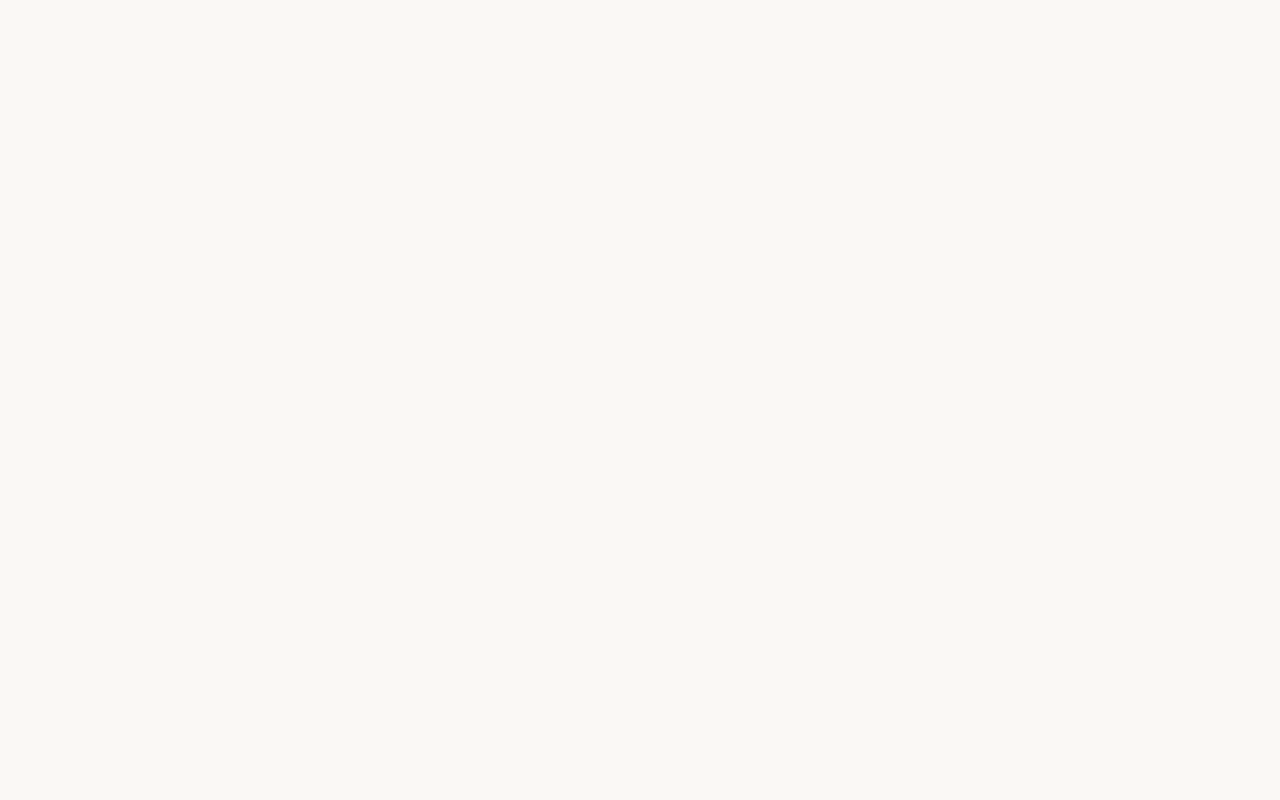
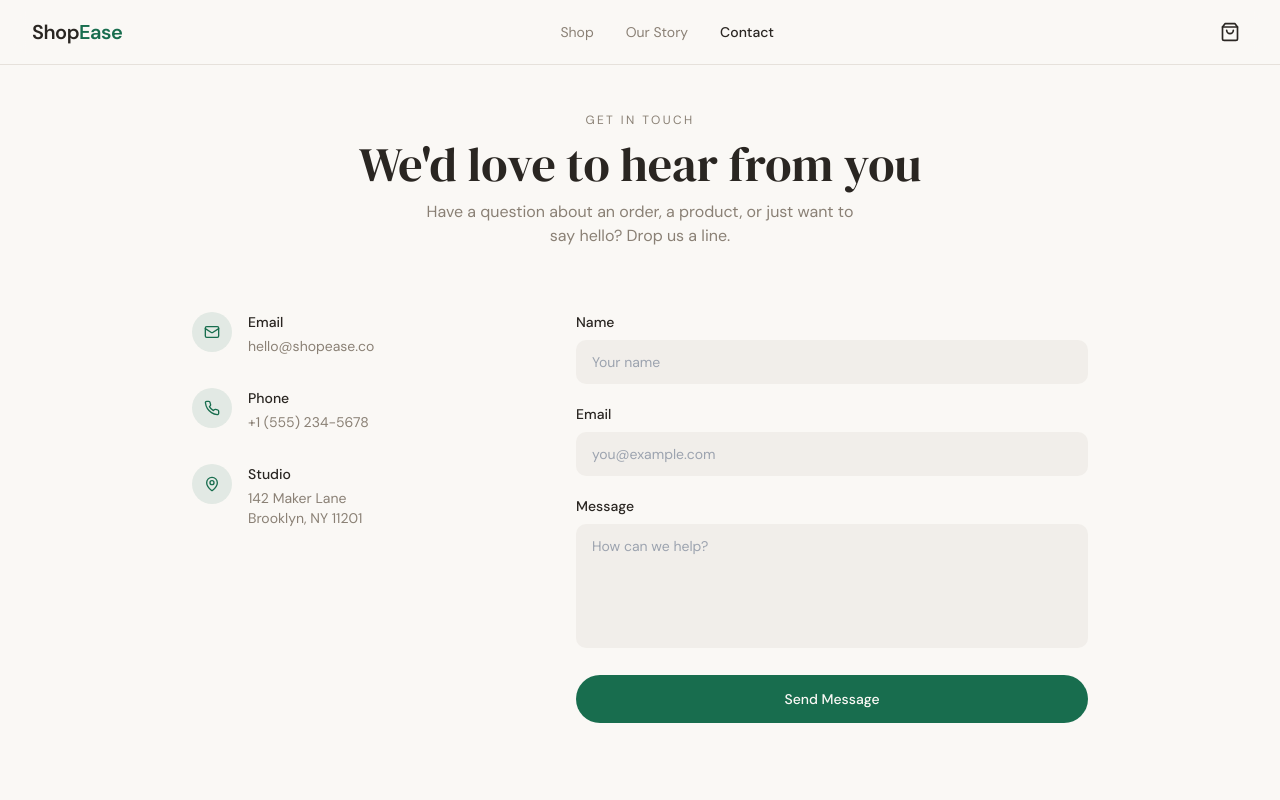
Before and after one commit to Sreelatha-Vallabhaneni/ShopEase, a React (Vite) app: page /contact in a window 1280 px wide. Before the commit this address had no page. Shown: the top 800 px of the page. Built offline with nearby package versions, Linux system fonts and the light colour scheme.

Commit message:
created contact page

```diff
--- a/src/App.tsx
+++ b/src/App.tsx
@@ -7,6 +7,7 @@ import { CartProvider } from "@/context/CartContext";
 import Index from "./pages/Index.tsx";
 import ProductDetail from "./pages/ProductDetail.tsx";
 import About from "./pages/About.tsx";
+import Contact from "./pages/Contact.tsx";
 
 const queryClient = new QueryClient();
 
@@ -21,6 +22,7 @@ const App = () => (
             <Route path="/" element={<Index />} />
             <Route path="/product/:id" element={<ProductDetail />} />
             <Route path="/about" element={<About />} />
+            <Route path="/contact" element={<Contact />} />
           </Routes>
         </BrowserRouter>
       </CartProvider>
--- /dev/null
+++ b/src/pages/Contact.tsx
@@ -0,0 +1,122 @@
+import { Mail, MapPin, Phone } from "lucide-react";
+import { useState } from "react";
+import Navbar from "@/components/Navbar";
+import CartDrawer from "@/components/CartDrawer";
+import Footer from "@/components/Footer";
+import { toast } from "sonner";
+
+const Contact = () => {
+  const [form, setForm] = useState({ name: "", email: "", message: "" });
+  const [sending, setSending] = useState(false);
+
+  const handleSubmit = (e: React.FormEvent) => {
+    e.preventDefault();
+    setSending(true);
+    setTimeout(() => {
+      setSending(false);
+      toast.success("Message sent! We'll get back to you soon.");
+      setForm({ name: "", email: "", message: "" });
+    }, 1200);
+  };
+
+  return (
+    <div className="min-h-screen">
+      <Navbar />
+      <div className="container pt-28 pb-24">
+        <div className="text-center mb-16 space-y-3 reveal-up">
+          <p className="text-xs uppercase tracking-[0.2em] text-muted-foreground">Get in Touch</p>
+          <h1 className="font-display text-4xl md:text-5xl">We'd love to hear from you</h1>
+          <p className="text-muted-foreground max-w-md mx-auto">
+            Have a question about an order, a product, or just want to say hello? Drop us a line.
+          </p>
+        </div>
+
+        <div className="grid md:grid-cols-5 gap-12 lg:gap-16 max-w-4xl mx-auto">
+          {/* Contact info */}
+          <div className="md:col-span-2 space-y-8 reveal-up-delay-1">
+            <div className="flex items-start gap-4">
+              <div className="w-10 h-10 rounded-full bg-primary/10 flex items-center justify-center flex-shrink-0">
+                <Mail className="w-4 h-4 text-primary" />
+              </div>
+              <div>
+                <h3 className="font-medium text-sm mb-1">Email</h3>
+                <p className="text-sm text-muted-foreground">hello@shopease.co</p>
+              </div>
+            </div>
+            <div className="flex items-start gap-4">
+              <div className="w-10 h-10 rounded-full bg-primary/10 flex items-center justify-center flex-shrink-0">
+                <Phone className="w-4 h-4 text-primary" />
+              </div>
+              <div>
+                <h3 className="font-medium text-sm mb-1">Phone</h3>
+                <p className="text-sm text-muted-foreground">+1 (555) 234-5678</p>
+              </div>
+            </div>
+            <div className="flex items-start gap-4">
+              <div className="w-10 h-10 rounded-full bg-primary/10 flex items-center justify-center flex-shrink-0">
+                <MapPin className="w-4 h-4 text-primary" />
+              </div>
+              <div>
+                <h3 className="font-medium text-sm mb-1">Studio</h3>
+                <p className="text-sm text-muted-foreground">
+                  142 Maker Lane<br />Brooklyn, NY 11201
+                </p>
+              </div>
+            </div>
+          </div>
+
+          {/* Form */}
+          <form onSubmit={handleSubmit} className="md:col-span-3 space-y-5 reveal-up-delay-2">
+            <div>
+              <label htmlFor="name" className="block text-sm font-medium mb-2">Name</label>
+              <input
+                id="name"
+                type="text"
+                required
+                value={form.name}
+                onChange={(e) => setForm((f) => ({ ...f, name: e.target.value }))}
+                className="w-full px-4 py-3 rounded-lg bg-muted border-0 text-sm focus:outline-none focus:ring-2 focus:ring-primary/30 transition-shadow"
+                placeholder="Your name"
+              />
+            </div>
+            <div>
+              <label htmlFor="email" className="block text-sm font-medium mb-2">Email</label>
+              <input
+                id="email"
+                type="email"
+                required
+                value={form.email}
+                onChange={(e) => setForm((f) => ({ ...f, email: e.target.value }))}
+                className="w-full px-4 py-3 rounded-lg bg-muted border-0 text-sm focus:outline-none focus:ring-2 focus:ring-primary/30 transition-shadow"
+                placeholder="you@example.com"
+              />
+            </div>
+            <div>
+              <label htmlFor="message" className="block text-sm font-medium mb-2">Message</label>
+              <textarea
+                id="message"
+                required
+                rows={5}
+                value={form.message}
+                onChange={(e) => setForm((f) => ({ ...f, message: e.target.value }))}
+                className="w-full px-4 py-3 rounded-lg bg-muted border-0 text-sm focus:outline-none focus:ring-2 focus:ring-primary/30 transition-shadow resize-none"
+                placeholder="How can we help?"
+              />
+            </div>
+            <button
+              type="submit"
+              disabled={sending}
+              className="w-full py-3.5 rounded-full bg-primary text-primary-foreground font-medium text-sm hover:opacity-90 transition-opacity active:scale-[0.97] disabled:opacity-60"
+            >
+              {sending ? "Sending..." : "Send Message"}
+            </button>
+          </form>
+        </div>
+      </div>
+      <CartDrawer />
+      <Footer />
+    </div>
+  );
+};
+
+export default Contact;
```
